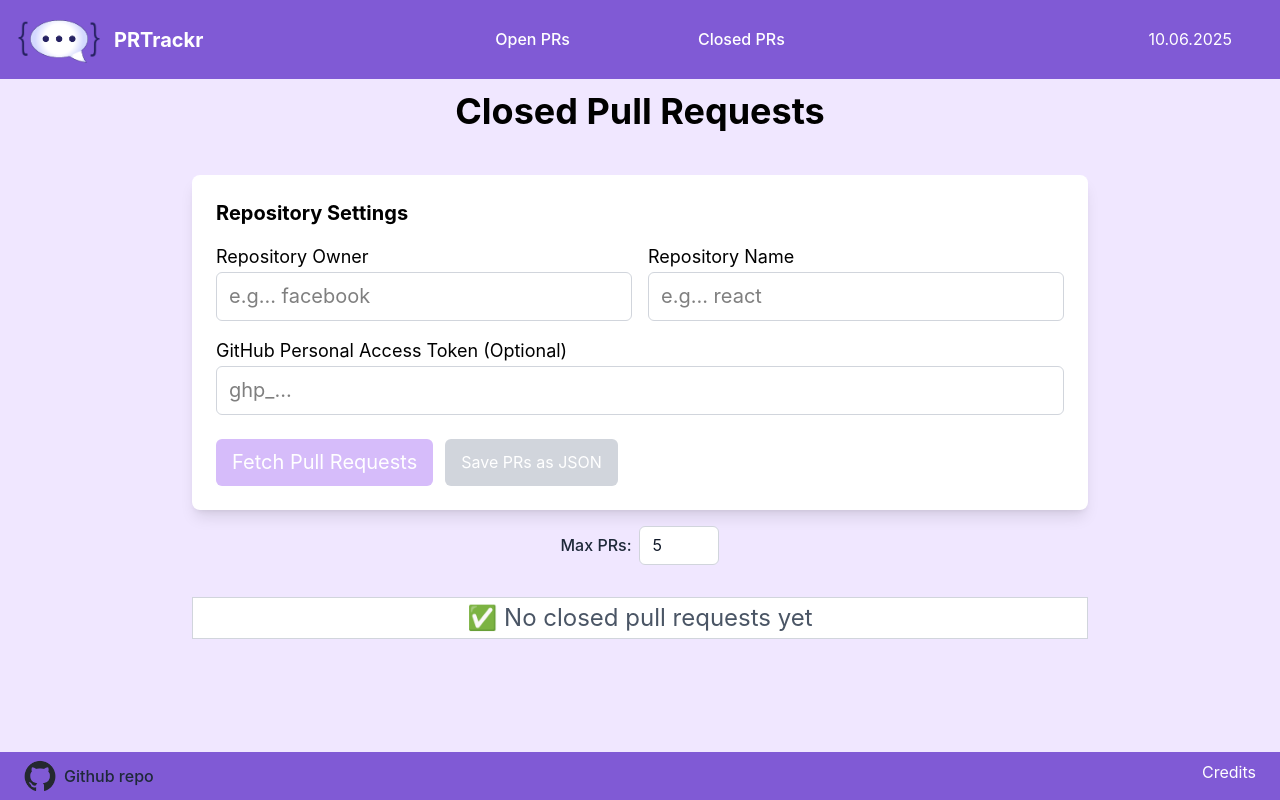
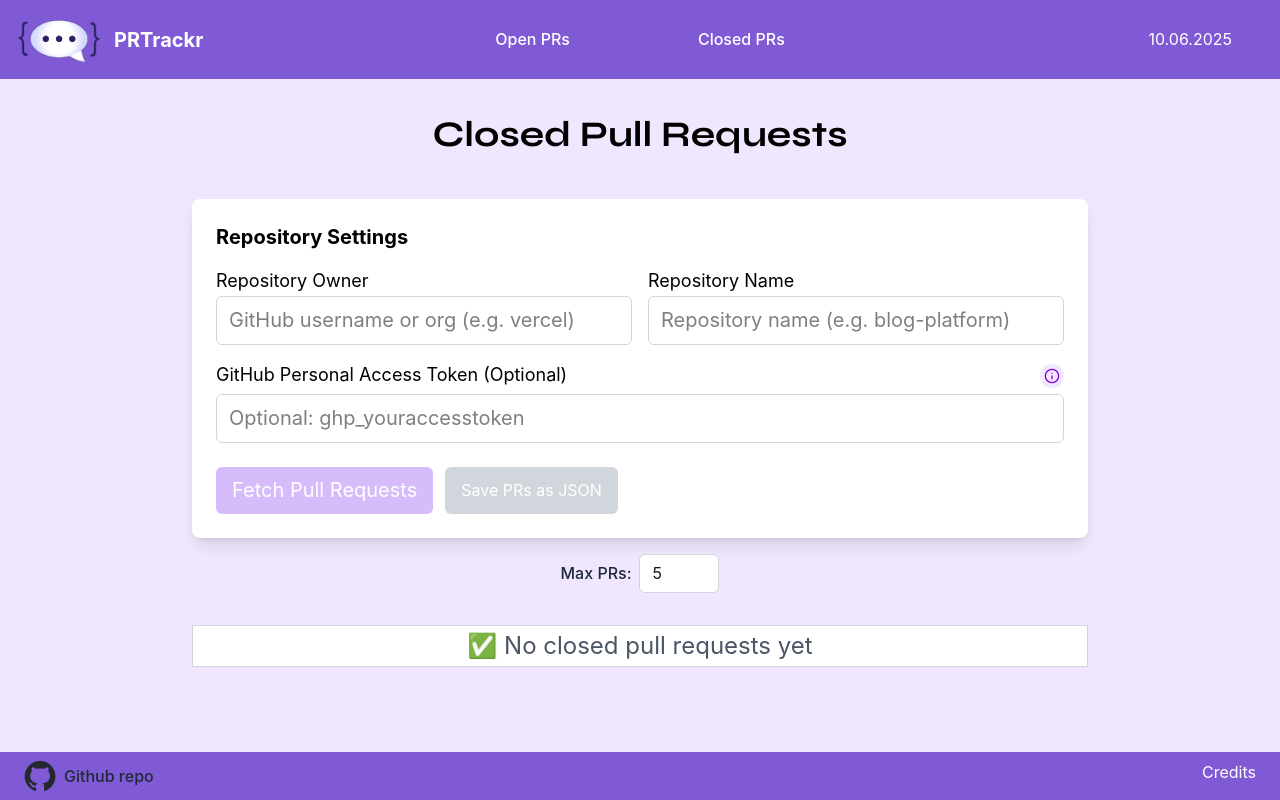
Before and after one commit to kento-ix/V57-tier3-team-39, a Next.js app in the folder client/: page /pages/closed-prs in a window 1280 px wide. Built offline with nearby package versions, Linux system fonts and the light colour scheme.

Commit message:
feat: add button to explain github token and update font desig

```diff
--- a/client/app/globals.css
+++ b/client/app/globals.css
@@ -3,6 +3,8 @@
 @tailwind components;
 @tailwind utilities;
 @import '@mantine/core/styles.css';
+
+
 
 /* :root {
   --background: #ffffff;
--- a/client/app/layout.tsx
+++ b/client/app/layout.tsx
@@ -1,5 +1,6 @@
 import type { Metadata } from "next";
 import { Geist, Geist_Mono } from "next/font/google";
+import { Syne, Inter } from "next/font/google";
 import "./globals.css";
 import { Providers } from "./providers";
 import Header from "@/components/Header";
@@ -15,6 +16,19 @@ const geistMono = Geist_Mono({
   subsets: ["latin"],
 });
 
+const syne = Syne({
+  subsets: ["latin"],
+  weight: ["400", "600", "700"],
+  variable: "--font-syne",
+});
+
+const inter = Inter({
+  subsets: ["latin"],
+  weight: ["400", "600"],
+  style: ["normal", "italic"],
+  variable: "--font-inter",
+});
+
 export const metadata: Metadata = {
   title: "Create Next App",
   description: "Generated by create next app",
@@ -28,12 +42,12 @@ export default function RootLayout({
   return (
     <html lang="en">
       <body
-        className={`${geistSans.variable} ${geistMono.variable} antialiased bg-[#F0E7FF]`}
+        className={`${geistSans.variable} ${geistMono.variable} ${syne.variable} ${inter.variable}antialiased bg-[#F0E7FF]`}
       >
         <main className="max-w-[1280] mx-auto">
           <div className="flex flex-col min-h-screen bg-[#F0E7FF]">
             <Header />
-            <Providers>{children}</Providers>
+              <Providers>{children}</Providers>
             <Footer />
           </div>
         </main>
--- a/client/app/page.tsx
+++ b/client/app/page.tsx
@@ -27,7 +27,10 @@ export default function Home() {
           }}
         >
           <div className="flex flex-col justify-center items-center text-center max-w-[736px] mx-auto">
-            <h1 className="text-4xl font-bold ">
+            <h1
+              className="text-4xl font-bold"
+              style={{ fontFamily: "var(--font-syne)" }}
+            >
               Track Pull Requests Like Never Before!
             </h1>
             <p className="text-white text-lg mt-16">
@@ -95,7 +98,10 @@ export default function Home() {
             </div>
 
             <div className="text-center mb-8">
-              <h2 className="text-lg font-semibold mb-2">
+              <h2
+                className="text-lg font-semibold mb-2"
+                style={{ fontFamily: "var(--font-syne)" }}
+              >
                 Powerful Feature for Better PR Management
               </h2>
               <p className="px-[64px]">
--- a/client/app/pages/closed-prs/page.tsx
+++ b/client/app/pages/closed-prs/page.tsx
@@ -62,7 +62,10 @@ export default function ClosedPRsPage() {
 
   return (
     <div className="flex-grow">
-      <h1 className="p-3 text-4xl font-bold text-center">
+      <h1
+        className="p-3 text-4xl font-bold text-center mt-6"
+        style={{ fontFamily: "var(--font-syne)" }}
+      >
         Closed Pull Requests
       </h1>
       <RepoSettingsForm onFetch={fetchPRs} prs={prs} />
--- a/client/app/pages/open-prs/page.tsx
+++ b/client/app/pages/open-prs/page.tsx
@@ -62,7 +62,10 @@ export default function OpenPRsPage() {
 
   return (
     <div className="flex-grow">
-      <h1 className="p-3 text-4xl font-bold text-center">
+      <h1
+        className="p-3 text-4xl font-bold text-center mt-6"
+        style={{ fontFamily: "var(--font-syne)" }}
+      >
         Open Pull Requests
       </h1>
       <RepoSettingsForm onFetch={fetchPRs} prs={prs} />
--- a/client/components/form/RepoSettingForm.tsx
+++ b/client/components/form/RepoSettingForm.tsx
@@ -2,9 +2,10 @@
 import { useAtom } from "jotai";
 import { ownerAtom, repoAtom, tokenAtom } from "@/atoms/prAtoms";
 import { Text } from "@mantine/core";
-
 import type { PullRequest } from "@/types/pr";
 import { savePRsAsJSON } from "@/lib/downloadPRs";
+import { useState } from "react";
+import { Info } from "lucide-react";
 
 interface Props {
   onFetch: () => void;
@@ -15,6 +16,7 @@ export default function RepoSettingsForm({ onFetch, prs }: Props) {
   const [owner, setOwner] = useAtom(ownerAtom);
   const [repo, setRepo] = useAtom(repoAtom);
   const [token, setToken] = useAtom(tokenAtom);
+  const [showInfo, setShowInfo] = useState(false);
 
   const isDisabled = !owner || !repo;
 
@@ -31,7 +33,7 @@ export default function RepoSettingsForm({ onFetch, prs }: Props) {
             type="text"
             value={owner}
             onChange={(e) => setOwner(e.target.value)}
-            placeholder="e.g... facebook"
+            placeholder="GitHub username or org (e.g. vercel)"
             style={{ fontSize: "20px" }}
             className="w-full border border-gray-300 px-3 py-2 rounded-md"
           />
@@ -45,7 +47,7 @@ export default function RepoSettingsForm({ onFetch, prs }: Props) {
             type="text"
             value={repo}
             onChange={(e) => setRepo(e.target.value)}
-            placeholder="e.g... react"
+            placeholder="Repository name (e.g. blog-platform)"
             style={{ fontSize: "20px" }}
             className="w-full border border-gray-300 px-3 py-2 rounded-md"
           />
@@ -53,18 +55,50 @@ export default function RepoSettingsForm({ onFetch, prs }: Props) {
       </div>
 
       <div className="mt-4">
-        <Text component="label" size="lg" className="block font-medium mb-1">
-          GitHub Personal Access Token (Optional)
-        </Text>
+        <div className="flex justify-between items-center mb-1">
+          <Text component="label" size="lg" className="block font-medium mb-1">
+            GitHub Personal Access Token (Optional)
+          </Text>
+
+          <button
+            type="button"
+            onClick={() => setShowInfo(!showInfo)}
+            className="w-6 h-6 flex items-center justify-center bg-purple-100 text-purple-700 rounded-full hover:bg-purple-200"
+            aria-label="More info about token"
+          >
+            <Info size={16} />
+          </button>
+        </div>
+
         <input
           type="password"
           value={token}
           onChange={(e) => setToken(e.target.value)}
-          placeholder="ghp_..."
+          placeholder="Optional: ghp_youraccesstoken"
           style={{ fontSize: "20px" }}
           className="w-full border border-gray-300 px-3 py-2 rounded-md"
         />
+
+        {showInfo && (
+          <p className="mt-2 text-sm text-gray-700 bg-purple-50 p-3 rounded-md border border-purple-200">
+            💡 A GitHub personal access token increases API rate limits from{" "}
+            <strong>60</strong> to <strong>5,000</strong> requests per hour.
+            <br />
+            Create one at:{" "}
+            <a
+              href="https://github.com/settings/tokens"
+              target="_blank"
+              rel="noopener noreferrer"
+              className="text-purple-600 underline"
+            >
+              github.com/settings/tokens
+            </a>
+          </p>
+        )}
+
       </div>
+
+
 
       <div className="mt-6 flex flex-col sm:flex-row gap-3">
         <button
--- a/client/package.json
+++ b/client/package.json
@@ -13,6 +13,7 @@
     "@mantine/hooks": "^8.3.1",
     "@tabler/icons-react": "^3.35.0",
     "jotai": "^2.14.0",
+    "lucide-react": "^0.545.0",
     "next": "15.5.3",
     "react": "19.1.0",
     "react-dom": "19.1.0",
```
Also changed, not shown: 1 other file (tests, documents, lock files or other folders).
